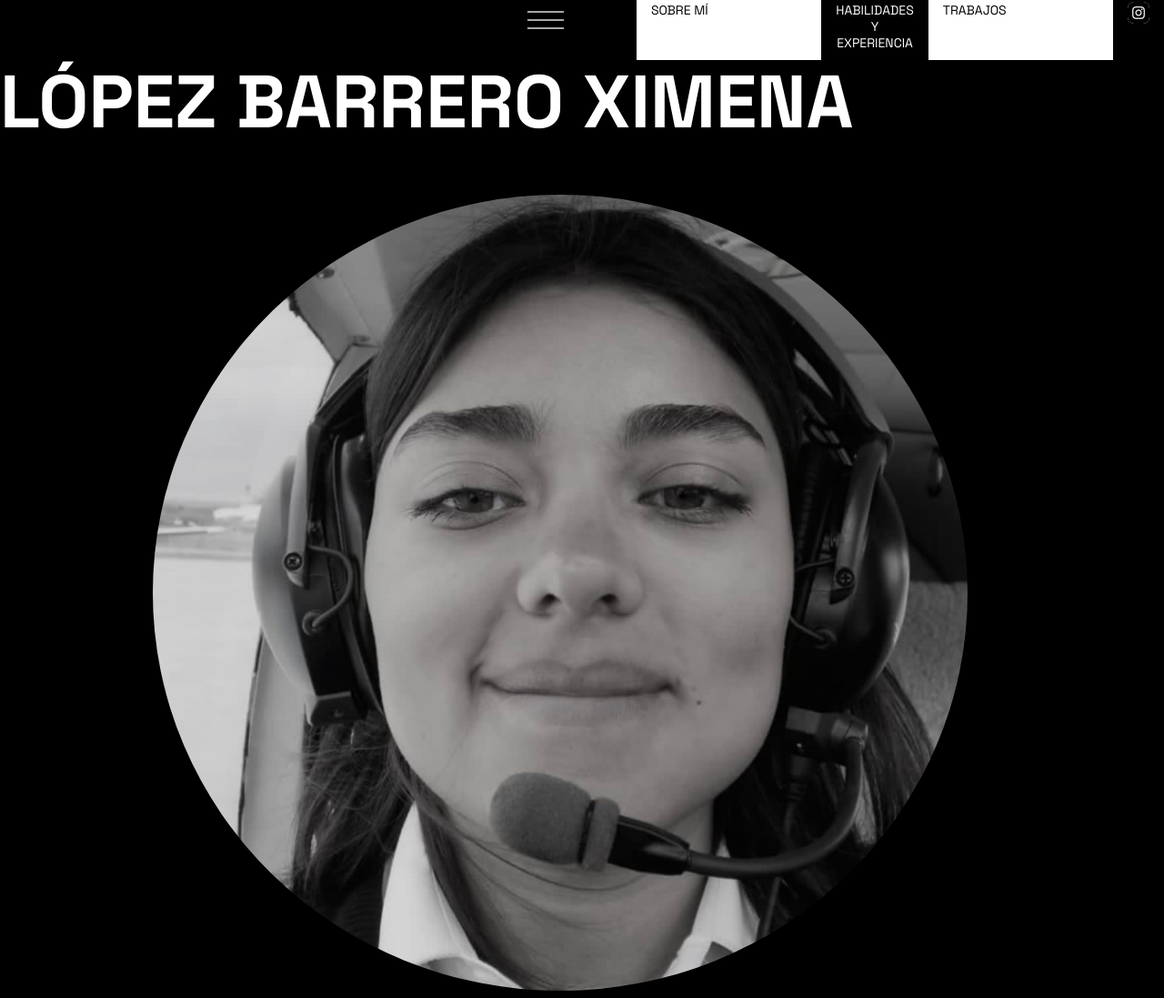
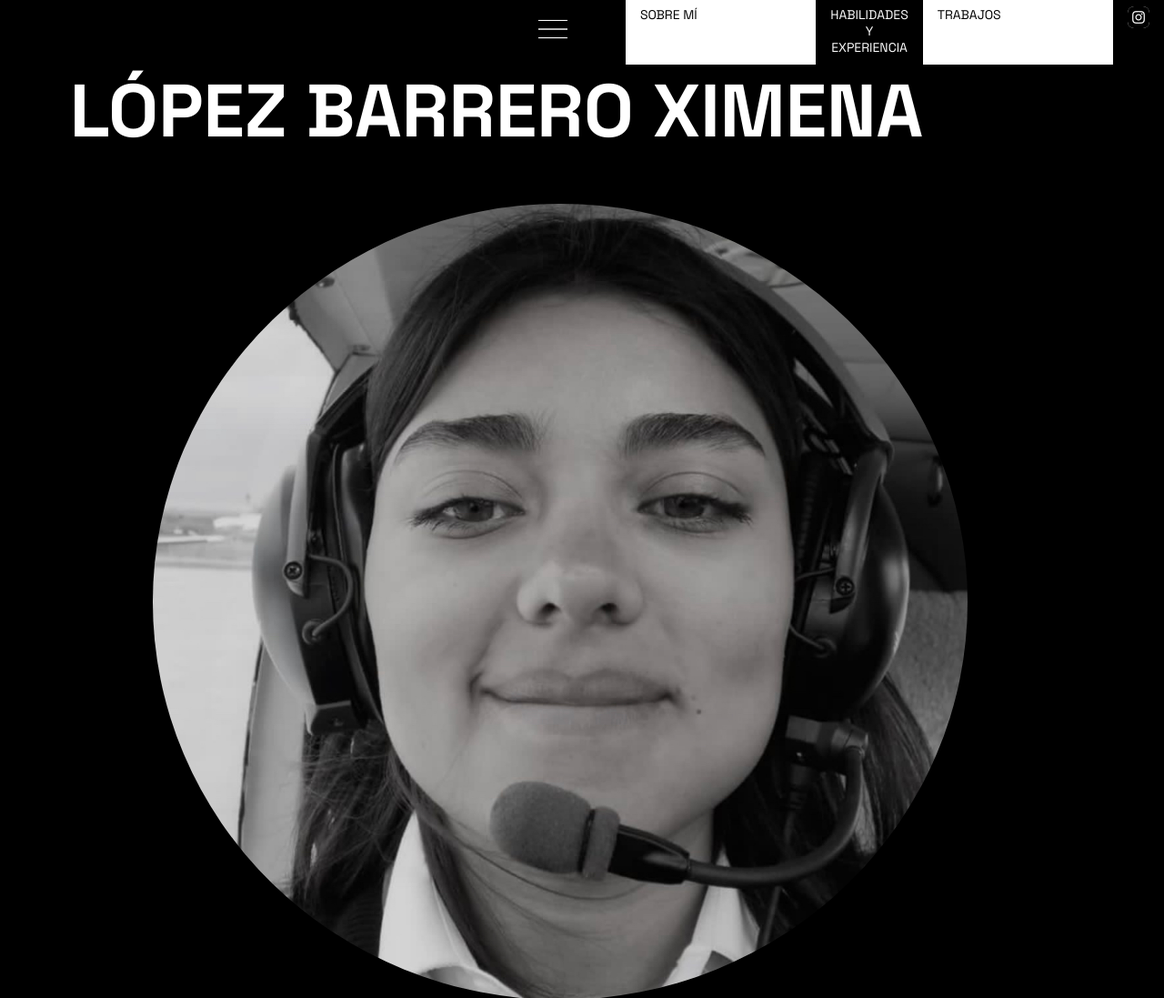
Before and after one commit to XimenaBarrero/XimenaPortfolio2023, a plain HTML site: page index.html in a window 1280 px wide. Shown: the top 1097 px of the page at 91% size. Drawn offline with Linux system fonts and the light colour scheme.

Commit message:
nav menu ok

```diff
--- a/assets/css/styles.css
+++ b/assets/css/styles.css
@@ -15,7 +15,6 @@ html{
 
 body{
     font-size: 1.2rem;
-
     background-color: var(--dark-color);
 }
 
@@ -37,9 +36,8 @@ nav {
     text-align: center;
     background-color: var(--dark-color);
     width: 100vw;
-    height: 60px;
+    height: 70px;
     z-index: 100;
-    padding-top: 0px;
   }
 
   /*.back-black{
@@ -47,12 +45,10 @@ nav {
       }*/
 
   .icon-menu {
-    margin-right: 10vh;
-    width: 5vh;
-    height: 5vh;
+    margin-right: 5vw;
+    width: 4vh;
+    height: 4vh;
     cursor: pointer;
-    padding-bottom: 10px;
-    margin-top: 0px;
   }
 
   nav > ul > li > a {
@@ -141,19 +137,21 @@ input#menu-hamburguesa:checked ~ ul {
     display: flex;
     flex-wrap: wrap;
     font-size: 5.1rem;
+    padding-left: 6vw;
   }
 
   .presentation{
     display: flex;
     width:80vw ;
+    padding-left: 6vw;
   }
 
   /*About section */
 
   .world-logo{
-padding-bottom: 8px;
 width: 24px;
 height: 100%;
+margin-left: 5vw;
   }
 
   /*Media quieries*/
```
